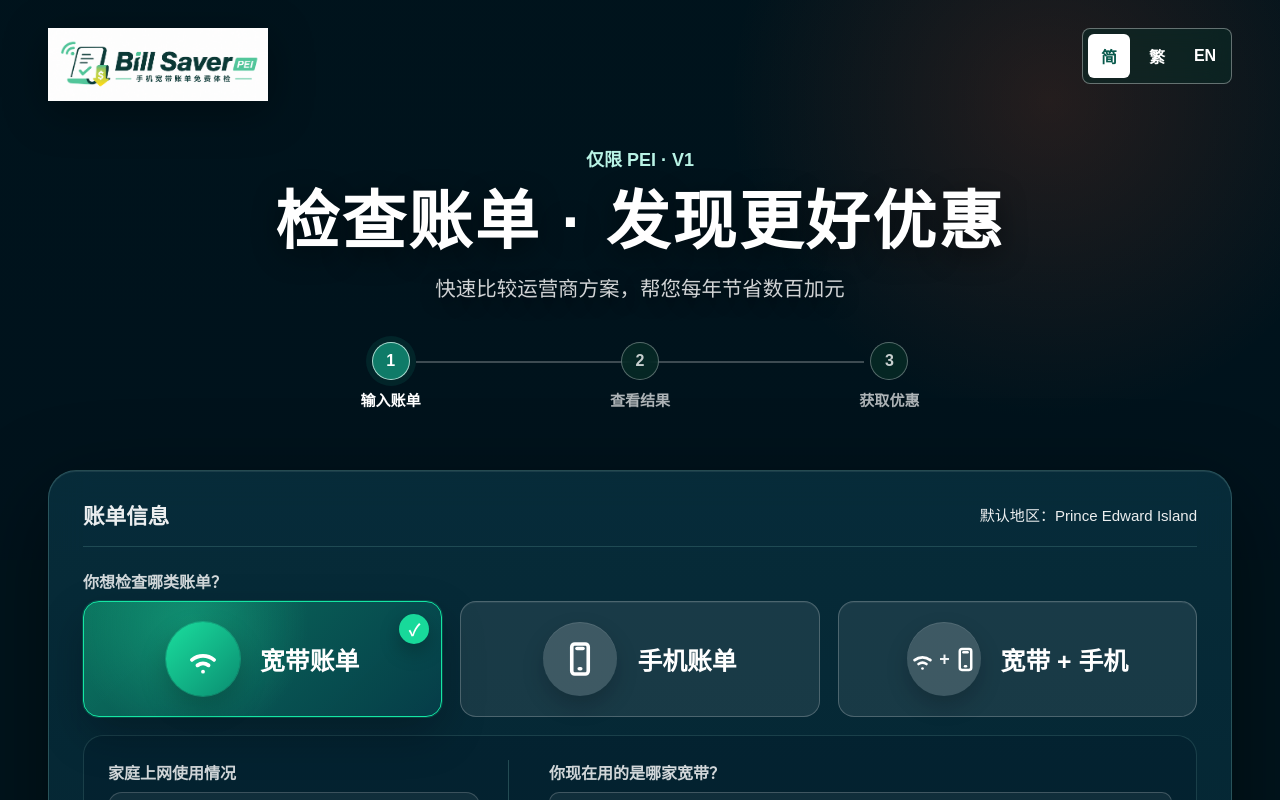
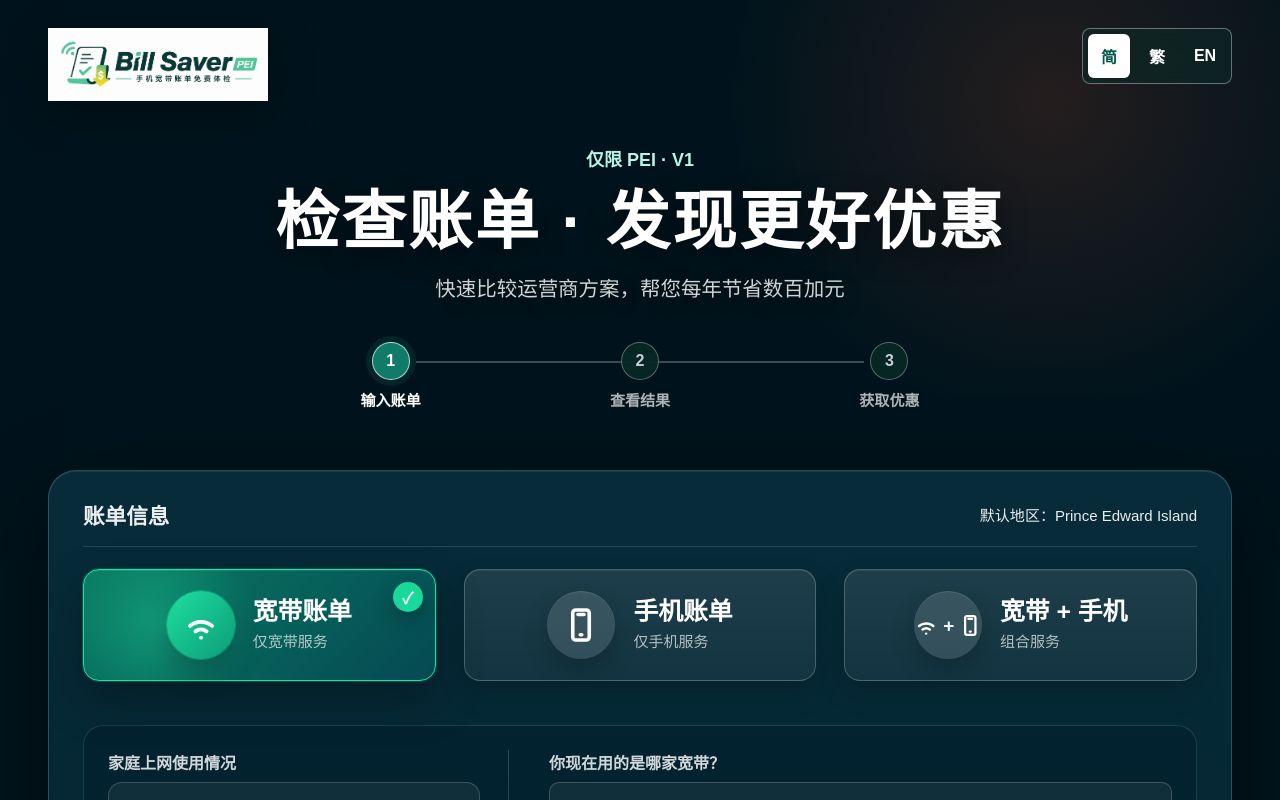
Before and after one commit to csbcd123/bill-saver-pei, a Next.js app: page / in a window 1280 px wide. Shown: the top 800 px of the page. Built offline with nearby package versions, Linux system fonts and the light colour scheme.

Commit message:
Refine bill type selection cards

```diff
--- a/app/globals.css
+++ b/app/globals.css
@@ -2003,6 +2003,15 @@ textarea:focus {
   gap: 18px;
 }
 
+.bill-type-field {
+  gap: 0;
+}
+
+.bill-type-grid {
+  gap: 28px;
+  margin: 0 0 26px;
+}
+
 .service-card {
   position: relative;
   display: flex;
@@ -2018,10 +2027,94 @@ textarea:focus {
   box-shadow: inset 0 1px 0 rgba(255, 255, 255, 0.06);
 }
 
+.bill-type-card {
+  min-height: 112px;
+  gap: 18px;
+  padding: 20px 28px;
+  background: linear-gradient(180deg, rgba(255, 255, 255, 0.095), rgba(255, 255, 255, 0.055));
+  box-shadow: inset 0 1px 0 rgba(255, 255, 255, 0.08), 0 12px 28px rgba(0, 0, 0, 0.16);
+}
+
+.service-card.bill-type-card:hover {
+  background: linear-gradient(180deg, rgba(22, 190, 140, 0.15), rgba(255, 255, 255, 0.07));
+}
+
+.service-card.bill-type-card.active {
+  background:
+    radial-gradient(circle at 22% 50%, rgba(35, 236, 168, 0.34), transparent 34%),
+    linear-gradient(135deg, rgba(9, 139, 108, 0.84), rgba(5, 78, 87, 0.88));
+  box-shadow: 0 0 0 1px rgba(20, 230, 163, 0.18), 0 20px 46px rgba(0, 0, 0, 0.26), inset 0 1px 0 rgba(255, 255, 255, 0.11);
+}
+
 .service-card:hover {
   border-color: rgba(32, 232, 165, 0.55);
   background: rgba(16, 160, 120, 0.14);
   box-shadow: 0 14px 32px rgba(0, 0, 0, 0.2);
+}
+
+.bill-type-icon-wrap {
+  display: grid;
+  place-items: center;
+  width: 68px;
+  height: 68px;
+  flex: 0 0 68px;
+  border-radius: 50%;
+  background: rgba(255, 255, 255, 0.13);
+  color: #fff;
+  box-shadow: inset 0 1px 0 rgba(255, 255, 255, 0.1), 0 10px 24px rgba(0, 0, 0, 0.2);
+}
+
+.bill-type-card.active .bill-type-icon-wrap {
+  background: linear-gradient(135deg, rgba(30, 226, 160, 0.96), rgba(12, 158, 121, 0.96));
+  box-shadow: 0 0 0 1px rgba(32, 232, 165, 0.36), 0 14px 30px rgba(0, 0, 0, 0.24);
+}
+
+.bill-type-icon-wrap svg {
+  display: block;
+  color: #fff;
+  stroke: currentColor;
+}
+
+.bill-type-combo-icon {
+  display: inline-flex;
+  align-items: center;
+  justify-content: center;
+  gap: 5px;
+  color: #fff;
+}
+
+.bill-type-combo-icon span {
+  color: rgba(255, 255, 255, 0.95);
+  font-size: 19px;
+  font-weight: 900;
+  line-height: 1;
+}
+
+.bill-type-text {
+  display: flex;
+  min-width: 0;
+  flex-direction: column;
+  align-items: flex-start;
+}
+
+.bill-type-title {
+  font-size: clamp(1.2rem, 2vw, 1.55rem);
+  line-height: 1.15;
+  white-space: nowrap;
+}
+
+.bill-type-sub {
+  margin-top: 7px;
+  color: rgba(255, 255, 255, 0.68);
+  font-size: 0.94rem;
+  font-weight: 500;
+  line-height: 1.25;
+  white-space: nowrap;
+}
+
+.bill-type-check {
+  top: 12px;
+  right: 12px;
 }
 
 .service-card.active {
@@ -2332,9 +2425,38 @@ textarea:focus {
     gap: 12px;
   }
 
+  .bill-type-grid {
+    gap: 14px;
+  }
+
   .service-card {
     justify-content: flex-start;
     min-height: 92px;
+  }
+
+  .bill-type-card {
+    min-height: 92px;
+    justify-content: flex-start;
+    padding: 18px 20px;
+  }
+
+  .bill-type-icon-wrap {
+    width: 58px;
+    height: 58px;
+    flex-basis: 58px;
+  }
+
+  .bill-type-icon-wrap svg {
+    width: 30px;
+    height: 30px;
+  }
+
+  .bill-type-title {
+    font-size: 21px;
+  }
+
+  .bill-type-sub {
+    font-size: 14px;
   }
 
   .service-card-icon {
--- a/app/page.jsx
+++ b/app/page.jsx
@@ -690,11 +690,11 @@ function LineIcon({ name, size = 32 }) {
 
 function ServiceTypeIcon({ type }) {
   return (
-    <span className="service-card-icon" aria-hidden="true">
+    <span className="bill-type-icon-wrap" aria-hidden="true">
       {type === "internet" && <LineIcon name="wifi" size={38} />}
       {type === "mobile" && <LineIcon name="smartphone" size={36} />}
       {type === "both" && (
-        <span className="combo-icon">
+        <span className="bill-type-combo-icon">
           <LineIcon name="wifi" size={27} />
           <span>+</span>
           <LineIcon name="smartphone" size={25} />
@@ -702,6 +702,16 @@ function ServiceTypeIcon({ type }) {
       )}
     </span>
   );
+}
+
+function serviceTypeSubtitle(language, type) {
+  const subtitles = {
+    internet: ["仅宽带服务", "僅寬頻服務", "Internet only"],
+    mobile: ["仅手机服务", "僅手機服務", "Mobile only"],
+    both: ["组合服务", "組合服務", "Bundle service"]
+  };
+  const [zhHans, zhHant, en] = subtitles[type];
+  return language === "en" ? en : language === "zhHant" ? zhHant : zhHans;
 }
 
 function UsageIcon({ type }) {
@@ -1829,19 +1839,21 @@ export default function Home() {
 
           {sheetError && <div className="error">{sheetError}</div>}
 
-          <div className="field">
-            <span>{t.serviceType}</span>
-            <div className="service-card-grid">
+          <div className="field bill-type-field">
+            <div className="service-card-grid bill-type-grid">
               {serviceOrder.map((value) => (
                 <button
                   key={value}
                   type="button"
-                  className={form.service_type === value ? "service-card active" : "service-card"}
+                  className={form.service_type === value ? "service-card bill-type-card active" : "service-card bill-type-card"}
                   onClick={() => update("service_type", value)}
                 >
                   <ServiceTypeIcon type={value} />
-                  <span className="service-card-title">{t.serviceCards[value]}</span>
-                  {form.service_type === value && <span className="service-card-check" aria-hidden="true">✓</span>}
+                  <span className="bill-type-text">
+                    <span className="service-card-title bill-type-title">{t.serviceCards[value]}</span>
+                    <span className="bill-type-sub">{serviceTypeSubtitle(language, value)}</span>
+                  </span>
+                  {form.service_type === value && <span className="service-card-check bill-type-check" aria-hidden="true">✓</span>}
                 </button>
               ))}
             </div>
```
